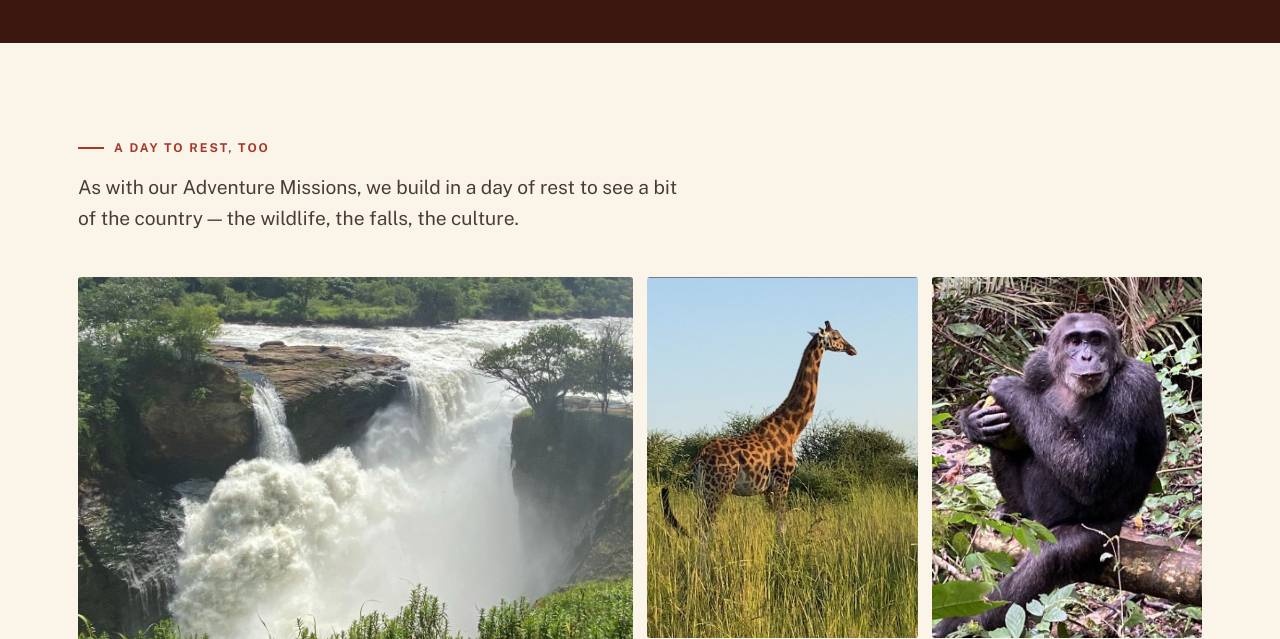
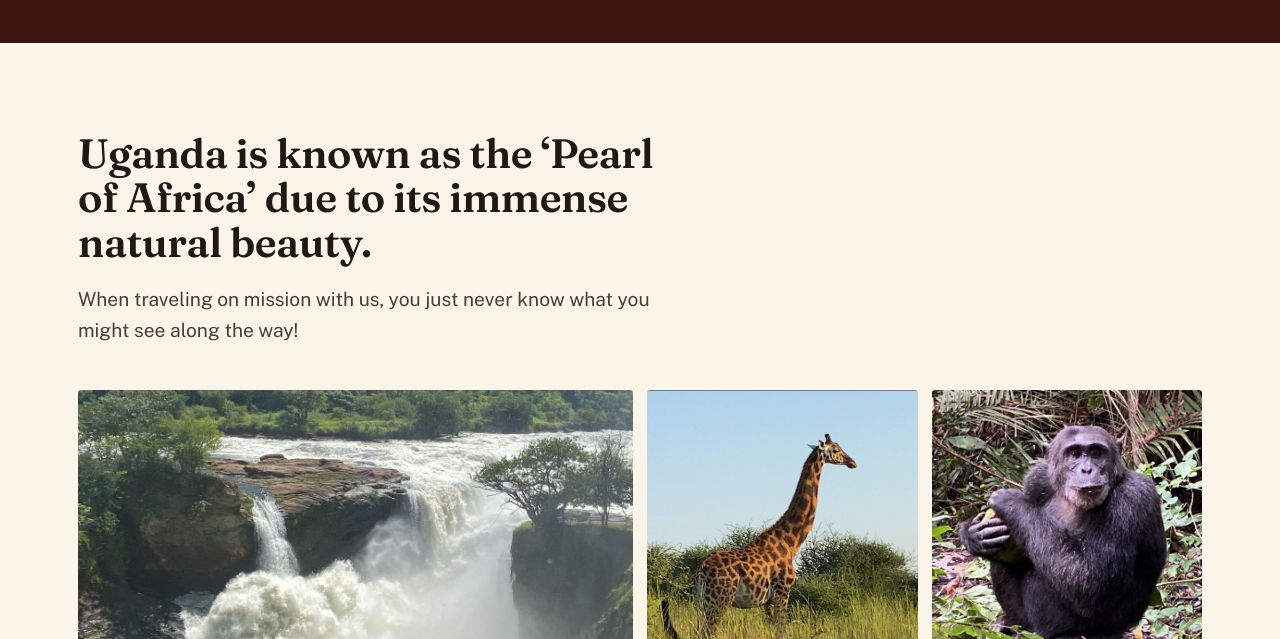
Before and after one commit to deanisaac06/Harmony-Life, a plain HTML site: page missions-outreach.html in a window 1280 px wide. Shown: the part 4200-4839 px from the top of the page. Drawn offline with nearby package versions, Linux system fonts and the light colour scheme.

Commit message:
Revise section on mission travel experiences
Updated the section header and introductory paragraph to highlight Uganda's natural beauty during missions.

```diff
--- a/missions-outreach.html
+++ b/missions-outreach.html
@@ -93,8 +93,8 @@
 <section class="on-light">
   <div class="wrap">
     <div class="section-head">
-      <p class="eyebrow">A day to rest, too</p>
-      <p class="lede">As with our Adventure Missions, we build in a day of rest to see a bit of the country &mdash; the wildlife, the falls, the culture.</p>
+      <h2 class="h-section">Uganda is known as the &lsquo;Pearl of Africa&rsquo; due to its immense natural beauty.</h2>
+      <p class="lede">When traveling on mission with us, you just never know what you might see along the way!</p>
     </div>
     <div class="photo-grid">
       <img class="wide" src="images/newsletter-murchison-falls.jpg" alt="Murchison Falls with a rainbow" loading="lazy">
```
